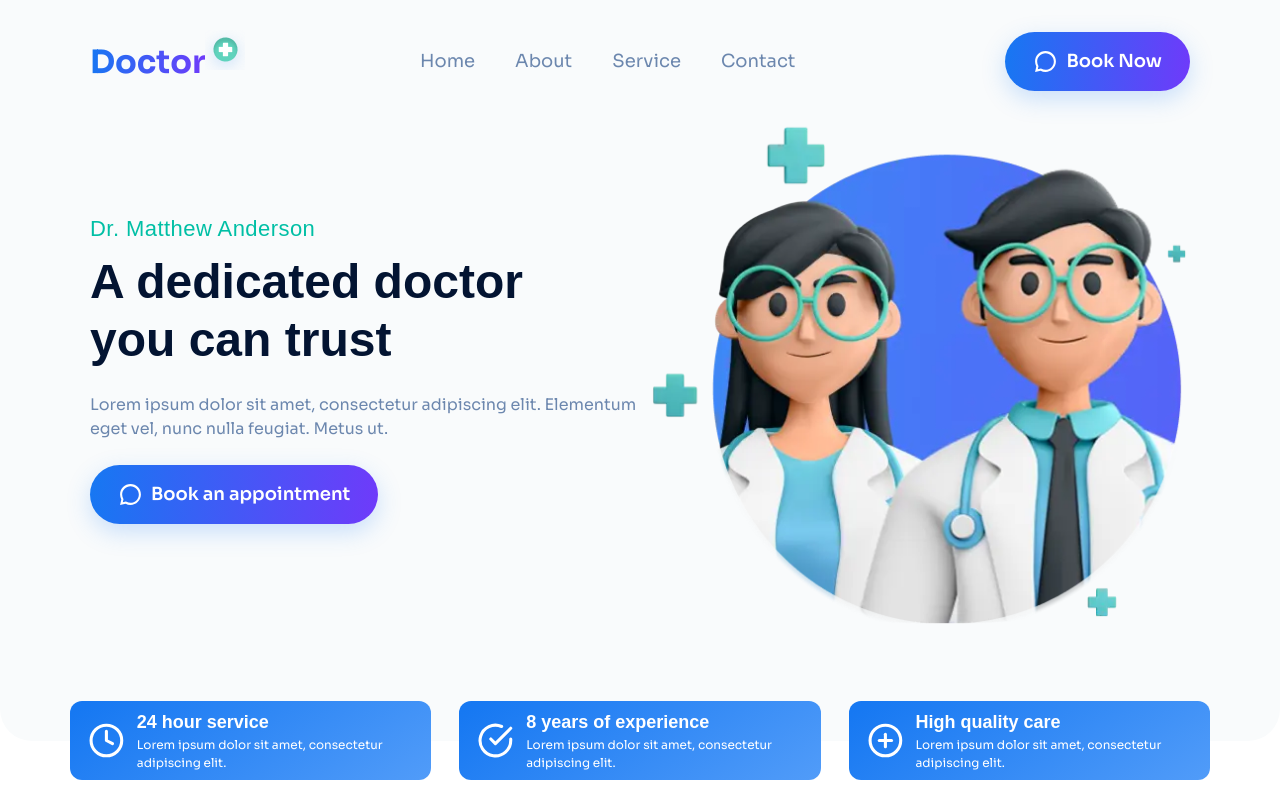
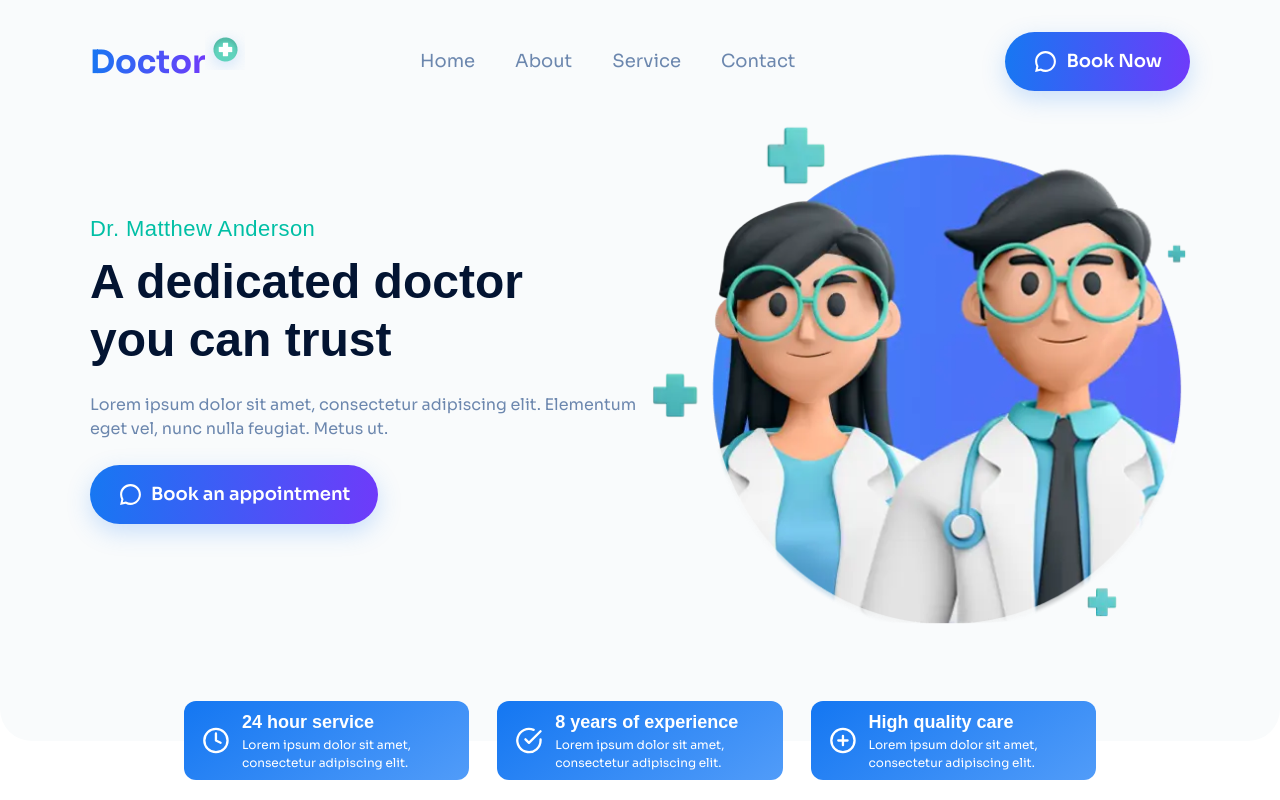
Before and after one commit to SergeCodeur/FigmaToCode-Challenge-Week1-Serge-Amoussougbo, a Next.js app: page / in a window 1280 px wide. Shown: the top 800 px of the page. Built offline with nearby package versions, Linux system fonts and the light colour scheme.

Commit message:
fixe: reglage de la largeur de l'écran

```diff
--- a/src/components/AboutSection.tsx
+++ b/src/components/AboutSection.tsx
@@ -9,7 +9,7 @@ const AboutSection = () => {
     <MaxContentWidthWrapper>
       <div className="w-full grid lg:justify-between gap-10 lg:grid-cols-2 items-center py-10 lg:px-10 px-7 max-lg:gap-10 relative">
         <FeaturedCards
-          className="lg:absolute static max-lg:justify-items-center lg:-top-10 lg:left-2/4 lg:-translate-x-2/4 max-lg:order-1 max-lg:items-center w-full"
+          className="lg:absolute static max-lg:justify-items-center lg:-top-10 lg:left-2/4 lg:-translate-x-2/4 max-lg:order-1 max-lg:items-center w-4/5"
           id="about"
         />
         <div className="lg:mt-20 mt-5 max-lg:order-2 max-lg:flex max-lg:justify-center">
```
